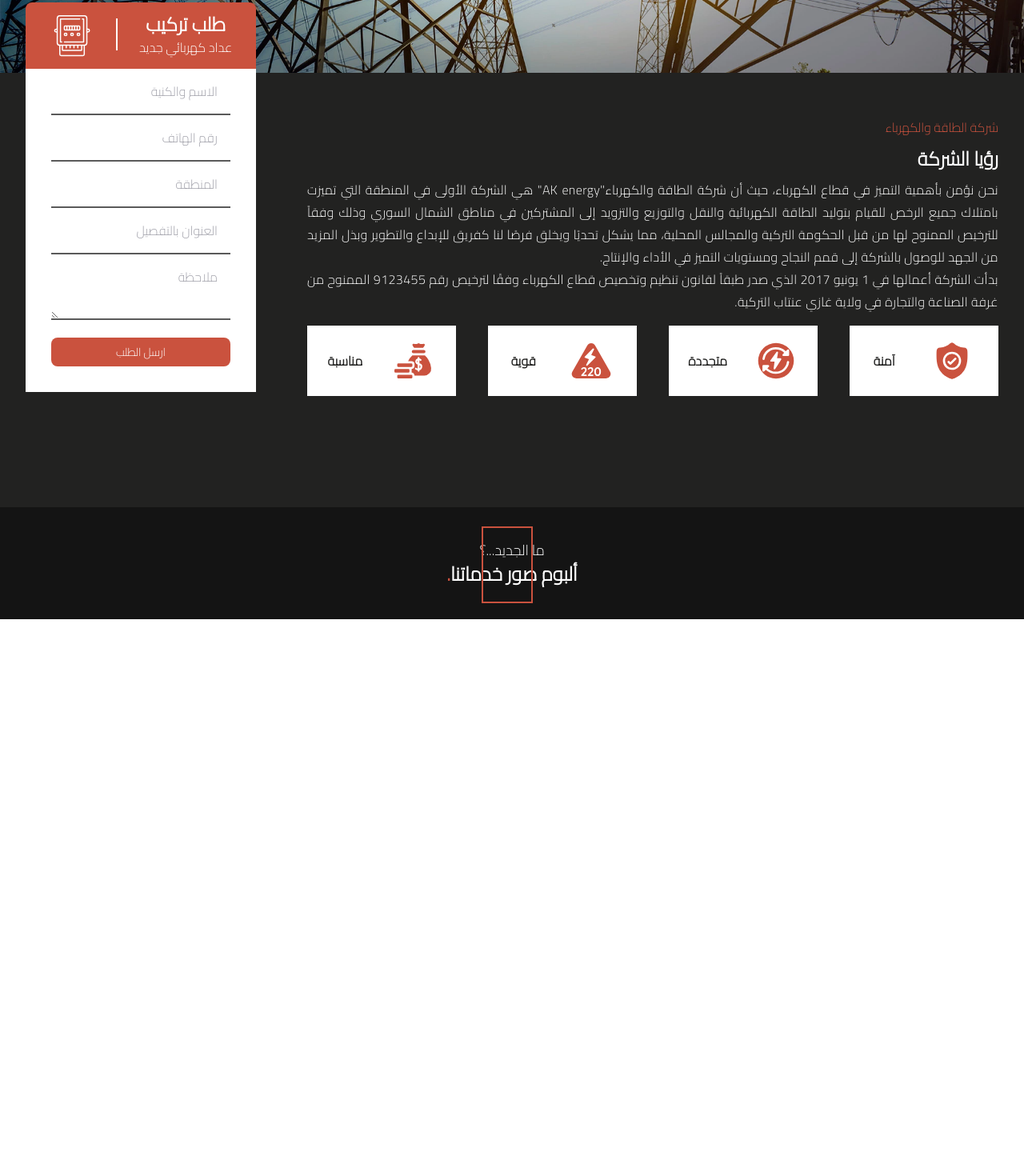
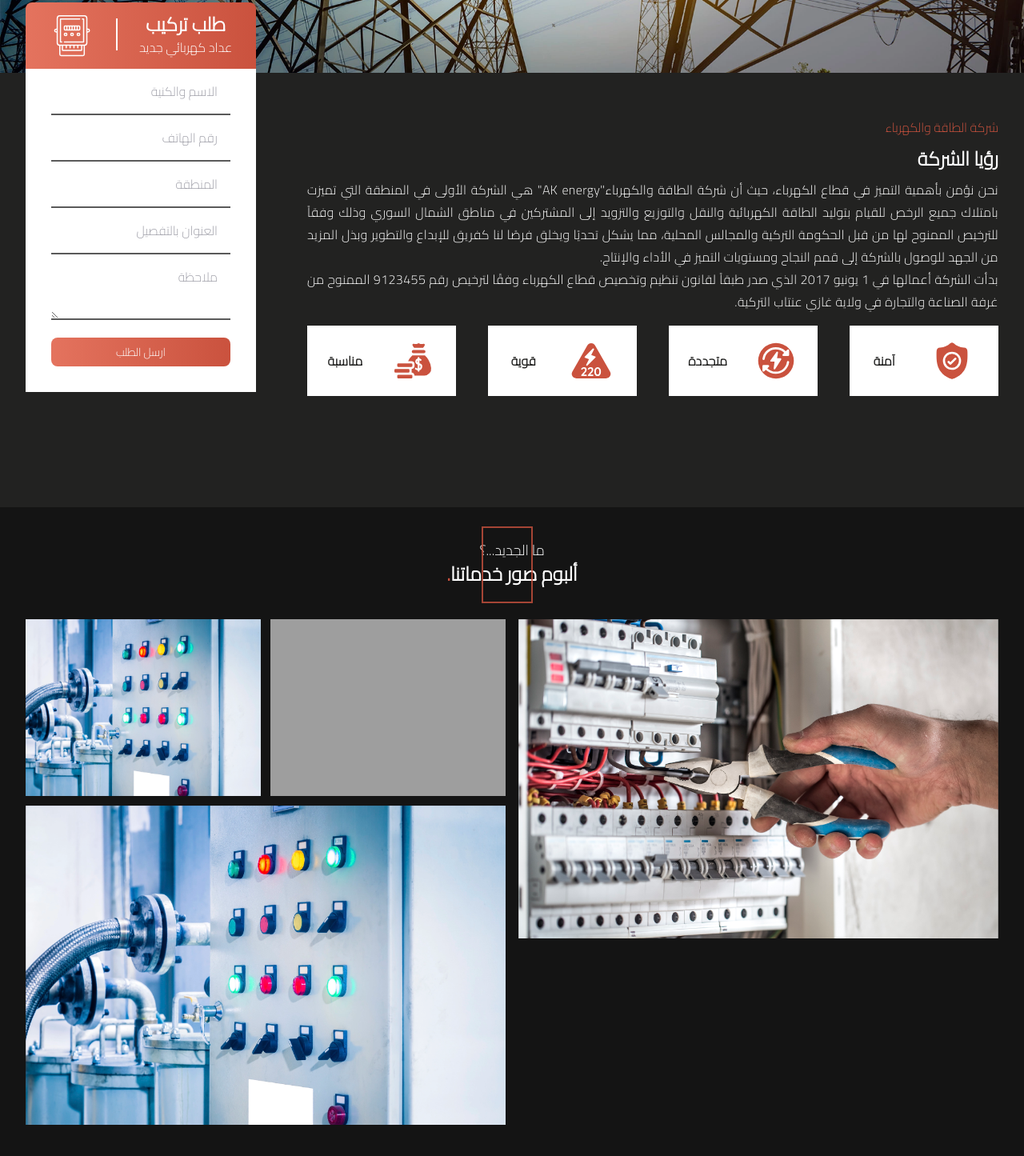
Before and after one commit to m-aljamal/akenargy, a Gatsby site: page / in a window 1280 px wide. Shown: the part 547-1992 px from the top of the page at 80% size. Before the commit the page ends 1321 px from the top, so only its background shows below. Built offline with nearby package versions, Linux system fonts and the light colour scheme; Gatsby itself is replaced by a stand-in of ours; grey boxes are pictures that could not be loaded.

Commit message:
finish images

```diff
--- a/package.json
+++ b/package.json
@@ -18,7 +18,7 @@
   "dependencies": {
     "gatsby": "^2.26.1",
     "gatsby-background-image": "^1.5.1",
-    "gatsby-image": "^2.8.0",
+    "gatsby-image": "^3.3.0",
     "gatsby-plugin-manifest": "^2.9.1",
     "gatsby-plugin-offline": "^3.7.1",
     "gatsby-plugin-react-helmet": "^3.7.0",
--- /dev/null
+++ b/src/components/pages/home/Image.js
@@ -0,0 +1,24 @@
+import React from "react";
+import Img from "gatsby-image";
+import LinkIcon from "../../../icons/link_icon.svg";
+
+export const Image = ({ image, text, link, options }) => {
+  return (
+    <div className={`relative ${options}`}>
+      <Img fluid={image} className="block h-full" />
+      <div
+        className="absolute w-full top-0 left-0 h-full bg-red opacity-0 hover:opacity-75 text-white
+            transition-opacity
+            duration-500
+          "
+      >
+        <div className="flex flex-col items-center justify-center h-full image-tr">
+          <p className="font-bold text-xl">{text}</p>
+          <a href={link}>
+            <img src={LinkIcon} alt="link" className="w-16 mt-3" />
+          </a>
+        </div>
+      </div>
+    </div>
+  );
+};
--- a/src/components/pages/home/ImagesSection.js
+++ b/src/components/pages/home/ImagesSection.js
@@ -1,13 +1,61 @@
 import React from "react";
-
+import { useStaticQuery, graphql } from "gatsby";
+import Img from "gatsby-image";
+import { Image } from "./Image";
 export const ImagesSection = () => {
+  const { images } = useStaticQuery(graphql`
+    {
+      images: allFile(filter: { relativeDirectory: { eq: "imageGalery" } }) {
+        nodes {
+          childImageSharp {
+            fluid(quality: 90, maxWidth: 1900) {
+              ...GatsbyImageSharpFluid
+            }
+          }
+        }
+      }
+    }
+  `);
   return (
     <div className="bg-gray text-white text-center py-10 relative">
       <p className="text-lg">ما الجديد...؟</p>
       <h2 className="font-bold text-2xl">
         ألبوم صور خدماتنا<span className="text-red">.</span>
       </h2>
-      <div className="absolute w-16 h-24 top-6 right  border-2 border-red"></div>
+      <div className="absolute w-16 h-24 top-6 right  border-2 border-red opacity-80"></div>
+      <div className="flex container mt-10">
+        <div className="w-2/4 ml-4">
+          <Image
+            image={images.nodes[1].childImageSharp.fluid}
+            text="إعادة تأهيل محطة الراعي"
+            link="#"
+          />
+        </div>
+        <div className="w-2/4">
+          <div className="flex">
+            <Image
+              image={images.nodes[2].childImageSharp.fluid}
+              text="إعادة تأهيل محطة الراعي"
+              link="#"
+              options="w-2/4"
+            />
+
+            <Image
+              image={images.nodes[0].childImageSharp.fluid}
+              text="إعادة تأهيل محطة الراعي"
+              link="#"
+              options="w-2/4 mr-3"
+            />
+          </div>
+
+          <Image
+            image={images.nodes[0].childImageSharp.fluid}
+            text="إعادة تأهيل محطة الراعي"
+            link="#"
+            options="mt-3"
+          />
+        </div>
+      </div>
     </div>
   );
 };
--- a/src/components/pages/home/SetupRequest.js
+++ b/src/components/pages/home/SetupRequest.js
@@ -5,7 +5,7 @@ import { Button } from "../../shared/Button";
 export const SetupRequest = () => {
   return (
     <div className="">
-      <div className="flex bg-red text-white text-center justify-around px-4 py-3 rounded-t-lg">
+      <div className="flex gr text-white text-center justify-around px-4 py-3 rounded-t-lg">
         <div>
           <h2 className="font-bold text-2xl">طلب تركيب</h2>
           <p>عداد كهربائي جديد</p>
@@ -14,7 +14,7 @@ export const SetupRequest = () => {
         <img src={electric} alt="electric" className="w-14" />
       </div>
       <div className="bg-white">
-        <form className="  ">
+        <form>
           <Input text="الاسم والكنية" />
           <Input text="رقم الهاتف" />
           <Input text="المنطقة" />
--- a/src/components/shared/Button.js
+++ b/src/components/shared/Button.js
@@ -3,7 +3,7 @@ import React from "react";
 export const Button = ({ text, otherStyles }) => {
   return (
     <button
-      className={`bg-red text-white p-2 rounded-lg text-sm focus:outline-none ${otherStyles} `}
+      className={`gr text-white p-2 rounded-lg text-sm focus:outline-none ${otherStyles} `}
     >
       {text}
     </button>
--- a/src/components/shared/navbar/UpperNav.js
+++ b/src/components/shared/navbar/UpperNav.js
@@ -2,7 +2,7 @@ import React from "react";
 import { socialLink, contacts } from "../../constant/links";
 export const UpperNav = () => {
   return (
-    <div className="bg-black text-red-400 p-2">
+    <div className="bg-black p-2">
       <div class="container flex justify-between items-center	">
         <div className="flex">
           {contacts.map((c, i) => (
--- a/src/styles/global.css
+++ b/src/styles/global.css
@@ -18,3 +18,20 @@ body {
 .right {
   right: 48%;
 }
+
+.gr {
+  background: rgb(228, 115, 94);
+  background: linear-gradient(
+    90deg,
+    rgba(228, 115, 94, 1) 0%,
+    rgba(202, 82, 62, 1) 100%
+  );
+}
+
+.image-tr > * {
+  transform: translateY(20px);
+  transition: transform 0.25s;
+}
+.image-tr:hover > * {
+  transform: translateY(0);
+}
```
Also changed, not shown: src/icons/link_icon.svg (added), src/images/imageGalery/ezgif.com-gif-maker (1).webp (added), src/images/imageGalery/photo-22-01.jpg (added), 2 other files.
